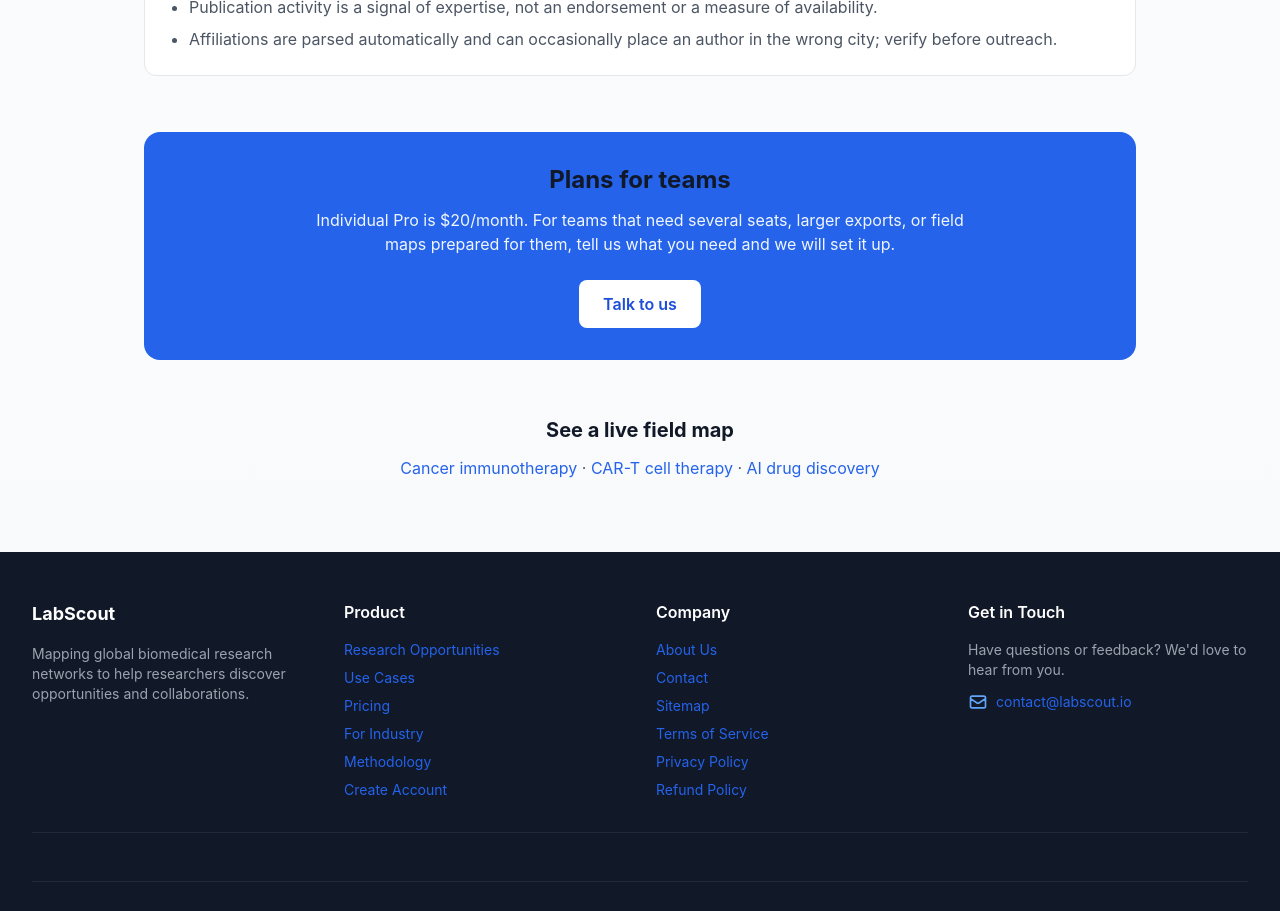
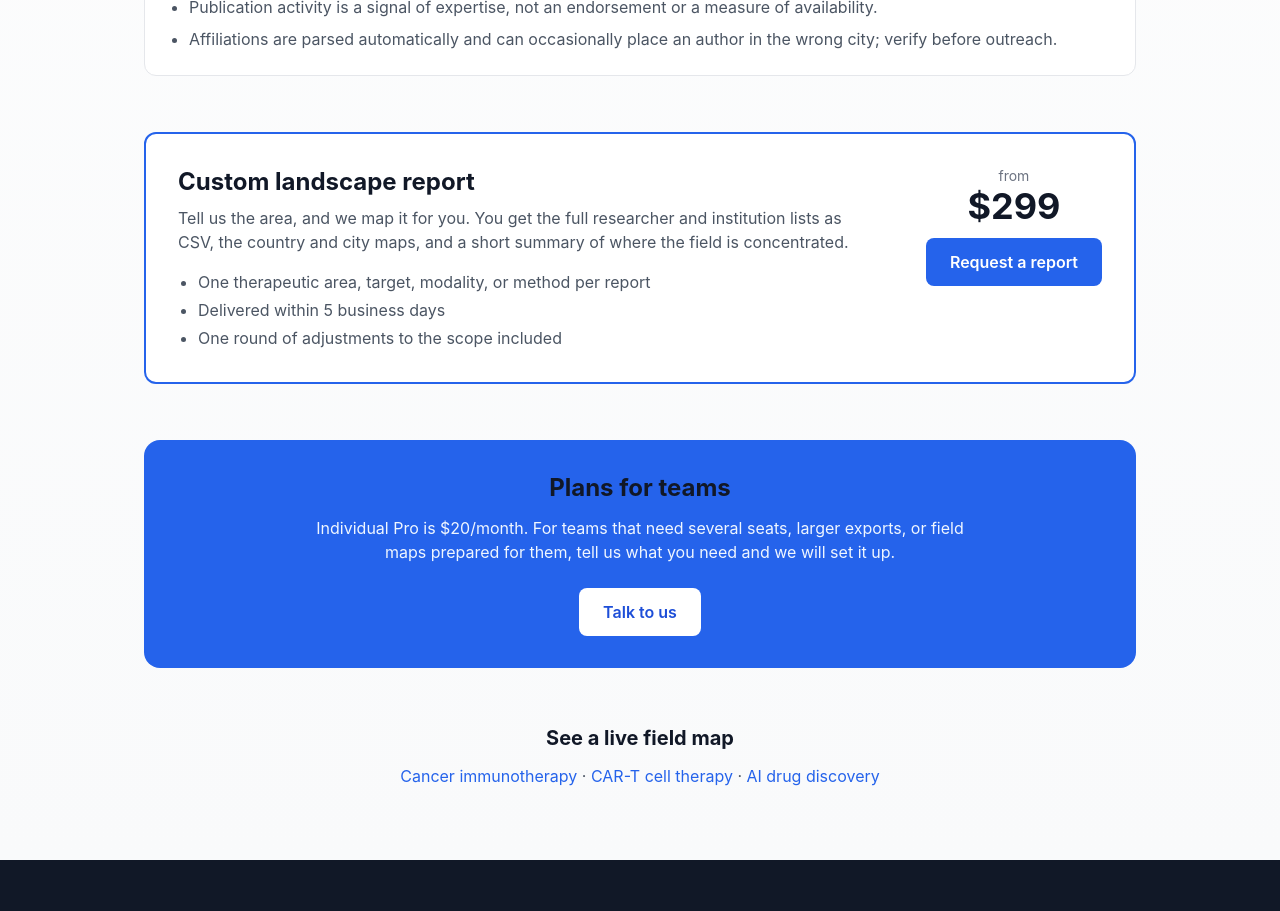
Before and after one commit to xiaolongwu0713/scholarmap, a Next.js app in the folder frontend/: page /for-industry in a window 1280 px wide. Shown: the part 1400-2311 px from the top of the page. Built offline with nearby package versions, Linux system fonts and the light colour scheme; no server answers.

Commit message:
feat: Offer a priced custom landscape report to companies
A done-for-you report from $299, requested by email, to test whether
companies will pay before building team features.

Co-Authored-By: Claude Opus 5.5 <noreply@anthropic.com>

```diff
--- a/frontend/src/app/for-industry/page.tsx
+++ b/frontend/src/app/for-industry/page.tsx
@@ -3,7 +3,7 @@ import Link from 'next/link';
 import { UnifiedNavbar } from '@/components/UnifiedNavbar';
 import { Footer } from '@/components/landing/Footer';
 import { ContactSalesButton } from '@/components/ContactSalesButton';
-import { PLANS } from '@/lib/site';
+import { CUSTOM_REPORT, PLANS } from '@/lib/site';
 
 export const metadata: Metadata = {
   title: 'KOL & Investigator Mapping for Biomedical Teams',
@@ -132,6 +132,33 @@ export default function ForIndustryPage() {
             </ul>
           </section>
 
+          <section className="mb-14 rounded-xl border-2 border-blue-600 bg-white p-8">
+            <div className="flex flex-wrap items-start justify-between gap-6">
+              <div className="max-w-2xl">
+                <h2 className="text-2xl font-bold text-gray-900 mb-2">Custom landscape report</h2>
+                <p className="text-gray-600 mb-4">
+                  Tell us the area, and we map it for you. You get the full researcher and institution lists as
+                  CSV, the country and city maps, and a short summary of where the field is concentrated.
+                </p>
+                <ul className="list-disc space-y-1 pl-5 text-gray-600">
+                  <li>One therapeutic area, target, modality, or method per report</li>
+                  <li>Delivered within {CUSTOM_REPORT.deliveryBusinessDays} business days</li>
+                  <li>One round of adjustments to the scope included</li>
+                </ul>
+              </div>
+              <div className="text-center">
+                <div className="text-sm text-gray-500">from</div>
+                <div className="text-4xl font-bold text-gray-900 mb-3">${CUSTOM_REPORT.priceFrom}</div>
+                <ContactSalesButton
+                  source="industry_report"
+                  className="inline-block rounded-lg bg-blue-600 px-6 py-3 font-semibold text-white hover:bg-blue-700"
+                >
+                  Request a report
+                </ContactSalesButton>
+              </div>
+            </div>
+          </section>
+
           <section className="mb-14 rounded-2xl bg-blue-600 p-8 text-center text-white">
             <h2 className="text-2xl font-bold mb-3">Plans for teams</h2>
             <p className="mx-auto mb-6 max-w-2xl text-blue-50">
--- a/frontend/src/lib/site.ts
+++ b/frontend/src/lib/site.ts
@@ -24,6 +24,9 @@ export const PLANS = {
   pro: { name: 'Pro', searchesPerWeek: 30, monthlyPrice: 20, quarterlyPrice: 50 },
 } as const;
 
+/** Done-for-you field report for companies (sold by email, delivered manually). */
+export const CUSTOM_REPORT = { priceFrom: 299, deliveryBusinessDays: 5 } as const;
+
 /** Public demo run (readable without login). Must match backend DEMO_PROJECT_ID / DEMO_RUN_ID. */
 export const DEMO_PROJECT_ID = process.env.NEXT_PUBLIC_DEMO_PROJECT_ID || '6af7ac1b6254';
 export const DEMO_RUN_ID = process.env.NEXT_PUBLIC_DEMO_RUN_ID || '53e099cdb74e';
```
